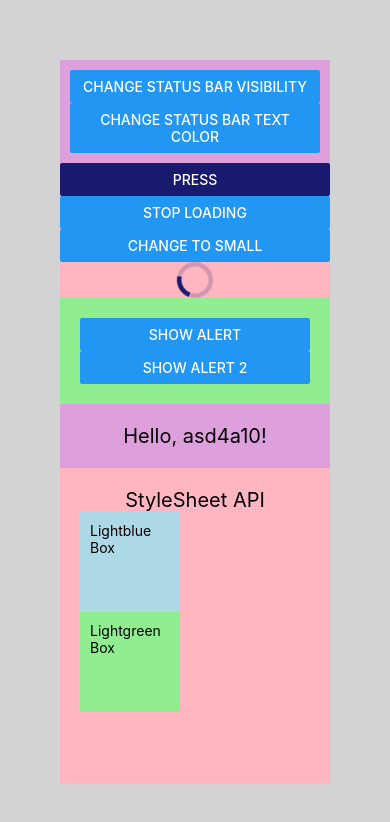
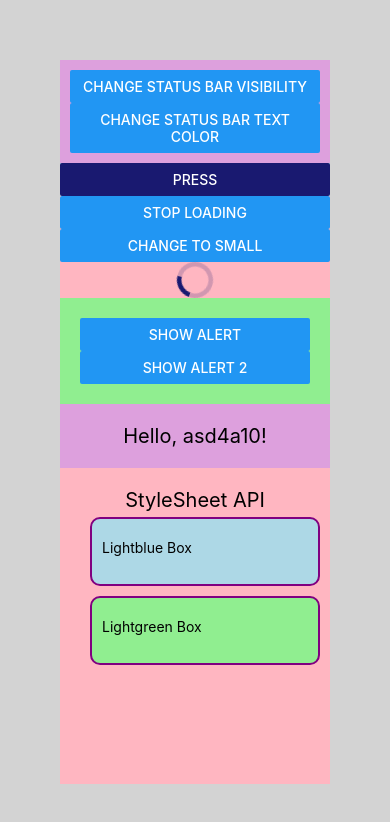
Before and after one commit to asd4a10/react-native-practice, a React Native app: screen / in a window 390 px wide. Shown: the top 822 px of the page. Built offline with nearby package versions, Linux system fonts and the light colour scheme.

Commit message:
box model

```diff
--- a/styling-components/stylesheet-api.js
+++ b/styling-components/stylesheet-api.js
@@ -25,9 +25,15 @@ export const styles = StyleSheet.create({
 		textAlign: "center",
 	},
 	box: {
-		width: 100,
-		height: 100,
-		padding: 10,
+		width: "100%",
+		height: "25%",
+		paddingHorizontal: 10,
+		paddingVertical: 20,
+		marginHorizontal: 10,
+		marginVertical: 5,
+		borderWidth: 2,
+		borderColor: "purple",
+		borderRadius: 10,
 	},
 	lightblueBg: {
 		backgroundColor: "lightblue",
```
